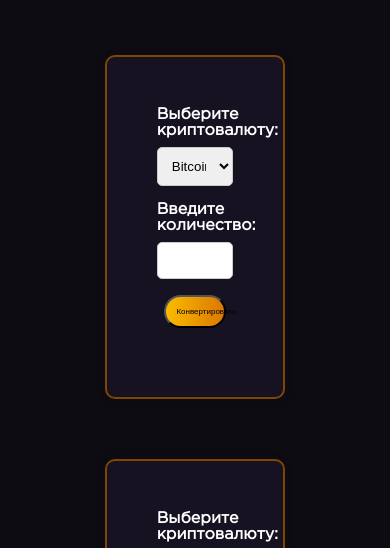
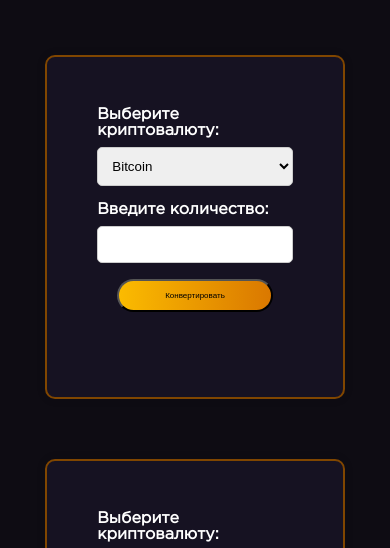
Before and after one commit to Maks3410/Maks3410.github.io, a plain HTML site: page convertor.html in a window 390 px wide. Shown: the part 271-819 px from the top of the page. Drawn offline with Linux system fonts and the light colour scheme.

Commit message:
more adaptive

```diff
--- a/style/convertor_style.css
+++ b/style/convertor_style.css
@@ -167,4 +167,8 @@ input[type="reset"]:hover {
         width: calc(100vw - 40px);
     }
 
+    .currency-block {
+        width: auto;
+    }
+
 }
```
